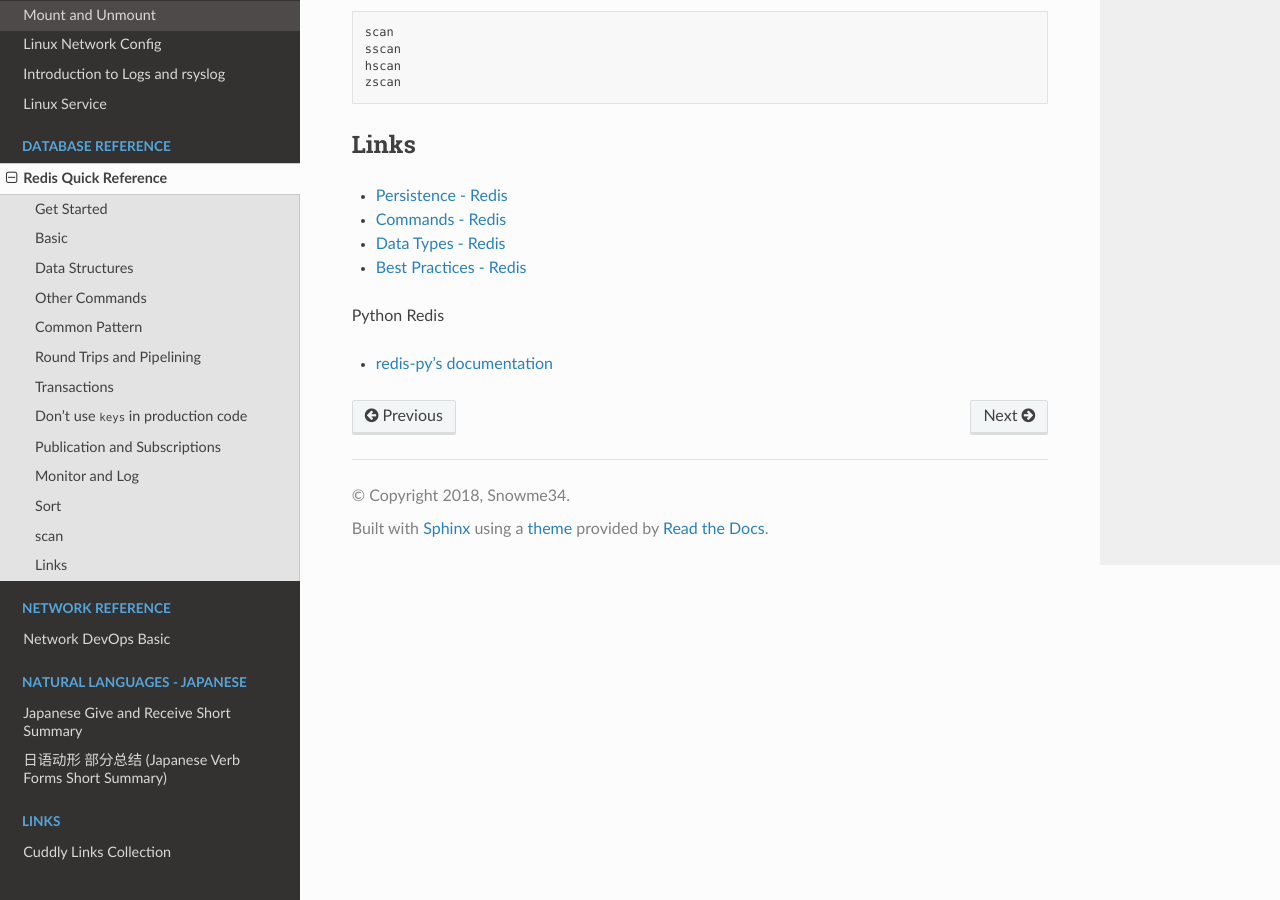
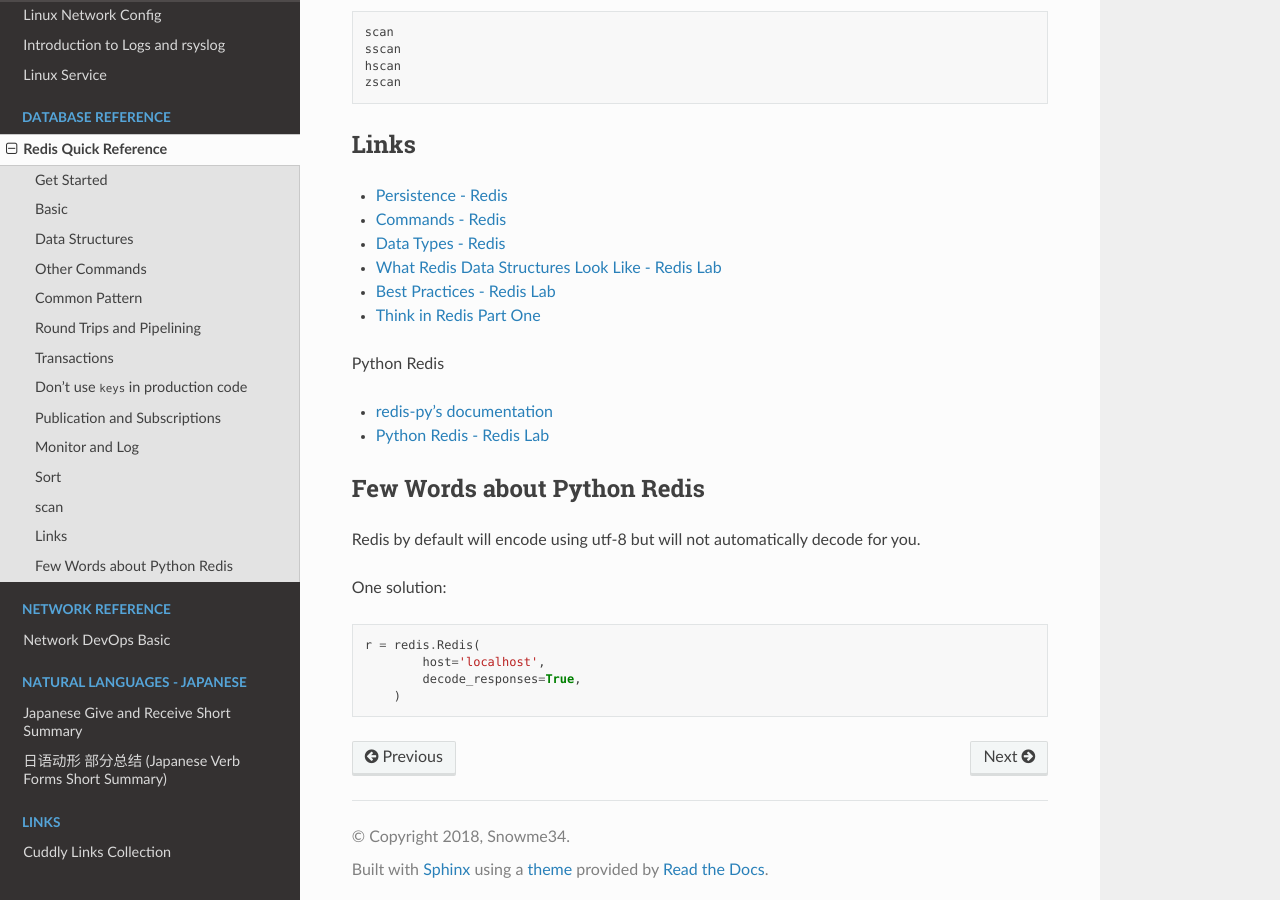
Before and after one commit to snowme34/snowme34.com, a Sphinx documentation site: the page built from docs/source/reference/database/redis-quick-reference.md, in a window 1280 px wide and 900 px high, scrolled down 7371 px. Built offline with Sphinx 7.4.7 and the Read the Docs theme 2.0.0, drawn with Linux system fonts in a browser that asks for light colours; pages that are not in the unit, such as notebooks, are missing from menus.

Commit message:
update redis reference

````diff
--- a/docs/source/reference/database/redis-quick-reference.md
+++ b/docs/source/reference/database/redis-quick-reference.md
@@ -383,8 +383,24 @@
 * [Persistence - Redis](https://redis.io/topics/persistence)
 * [Commands - Redis](https://redis.io/commands)
 * [Data Types - Redis](https://redis.io/topics/data-types)
-* [Best Practices - Redis](https://redislabs.com/community/redis-best-practices/)
+* [What Redis Data Structures Look Like - Redis Lab](https://redislabs.com/ebook/part-1-getting-started/chapter-1-getting-to-know-redis/1-2-what-redis-data-structures-look-like/)
+* [Best Practices - Redis Lab](https://redislabs.com/community/redis-best-practices/)
+* [Think in Redis Part One](https://matt.sh/thinking-in-redis-part-one)
 
 Python Redis
 
 * [redis-py’s documentation](https://redis-py.readthedocs.io/en/latest/index.html)
+* [Python Redis - Redis Lab](https://redislabs.com/lp/python-redis/)
+
+## Few Words about Python Redis
+
+Redis by default will encode using utf-8 but will not automatically decode for you.
+
+One solution:
+
+```python
+r = redis.Redis(
+        host='localhost',
+        decode_responses=True,
+    )
+```
````
